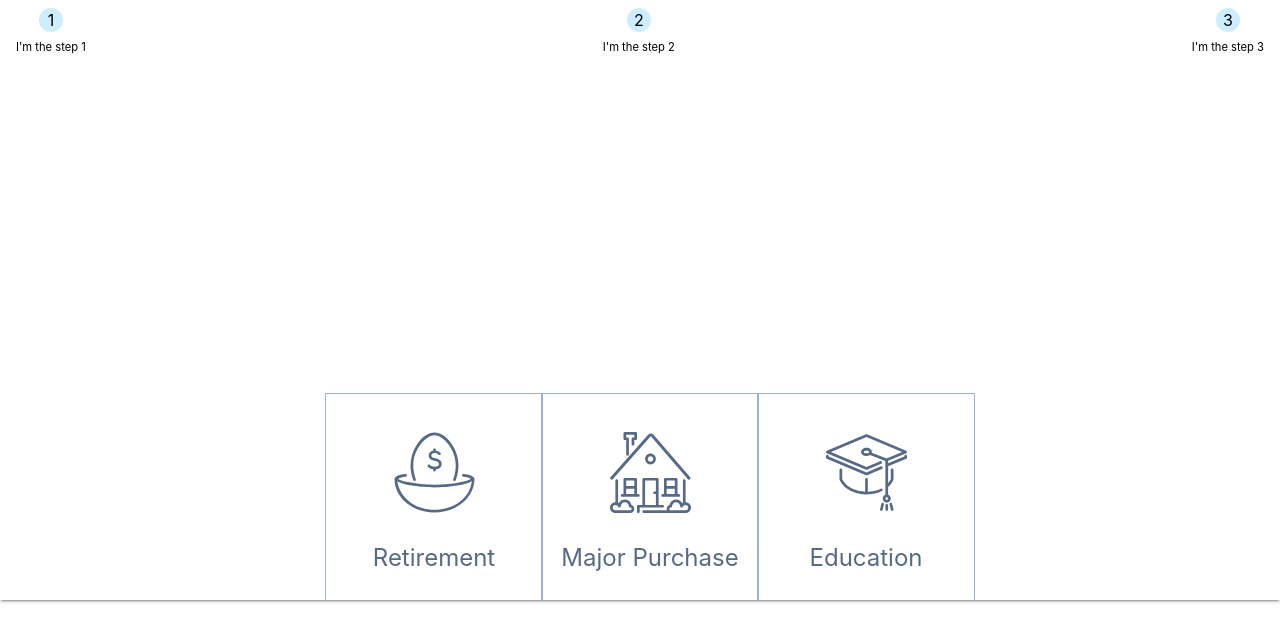
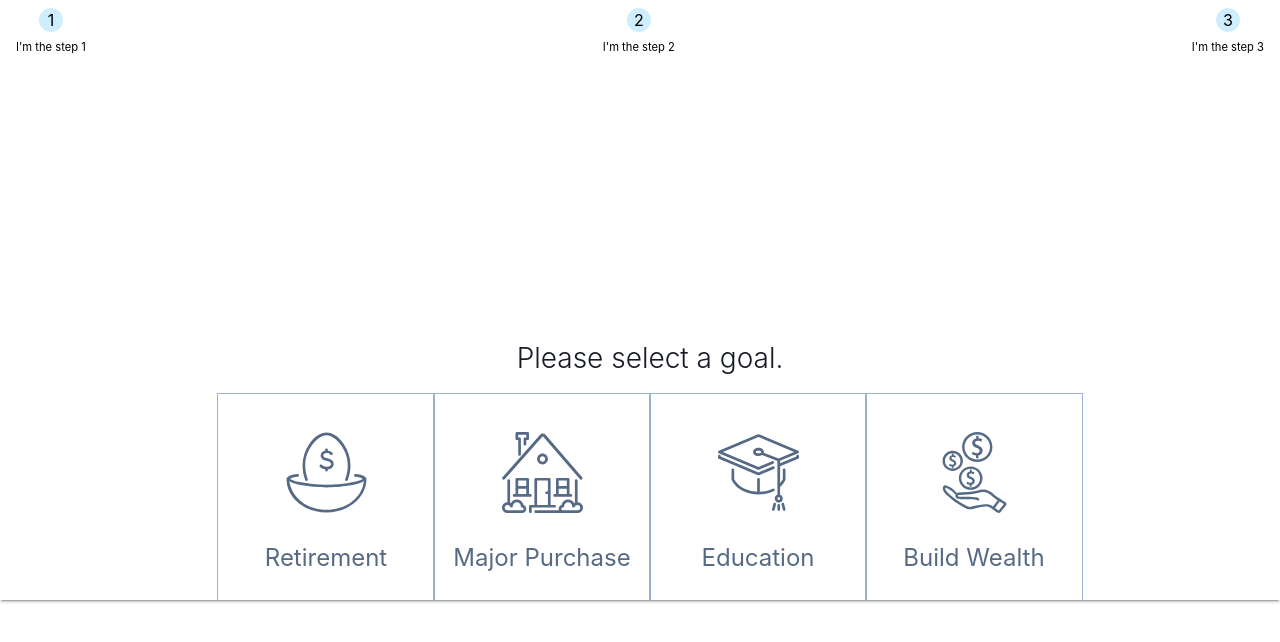
Before and after one commit to Milan1993/invest-strategy, a React (Create React App) app: page / in a window 1280 px wide. Shown: the top 642 px of the page. Built offline with nearby package versions, Linux system fonts and the light colour scheme; the HTML template or start-up script is replaced by a standard one.

Commit message:
Implemented Goal Types component

```diff
--- a/src/App.js
+++ b/src/App.js
@@ -12,7 +12,7 @@ function App() {
         steps={[
           {
             title: "I'm the step 1",
-            element: (stepProps) => <GoalTypes types={["retirement","major-purchase","education" ]} {...stepProps}/>,
+            element: (stepProps) => <GoalTypes types={["retirement","major-purchase","education","build-wealth"]} {...stepProps}/>,
           },
           {
             title: "I'm the step 2",
--- a/src/components/GoalTypes.jsx
+++ b/src/components/GoalTypes.jsx
@@ -1,13 +1,29 @@
 import React from 'react';
+import styled from 'styled-components';
 import GoalType from './GoalType';
+
+const GoalTypesWrapper = styled.div`
+  display: flex;
+  flex-direction: column;
+  align-items: center;
+`;
+
+const H1 = styled.h1`
+  font-weight: 300;
+  font-size: 28px;
+  color: #161A25;
+`;
 
 const GoalTypes = ({ types, goNextStep }) => {
   return (
-    <div>
-      {types.map((type, i) => (
-        <GoalType key={i} type={type} goNextStep={goNextStep}/>
-      ))}
-    </div>
+    <GoalTypesWrapper>
+      <H1>Please select a goal.</H1>
+      <div>
+        {types.map((type, i) => (
+          <GoalType key={i} type={type} goNextStep={goNextStep}/>
+        ))}
+      </div>
+    </GoalTypesWrapper>
   )
 }
 
```
